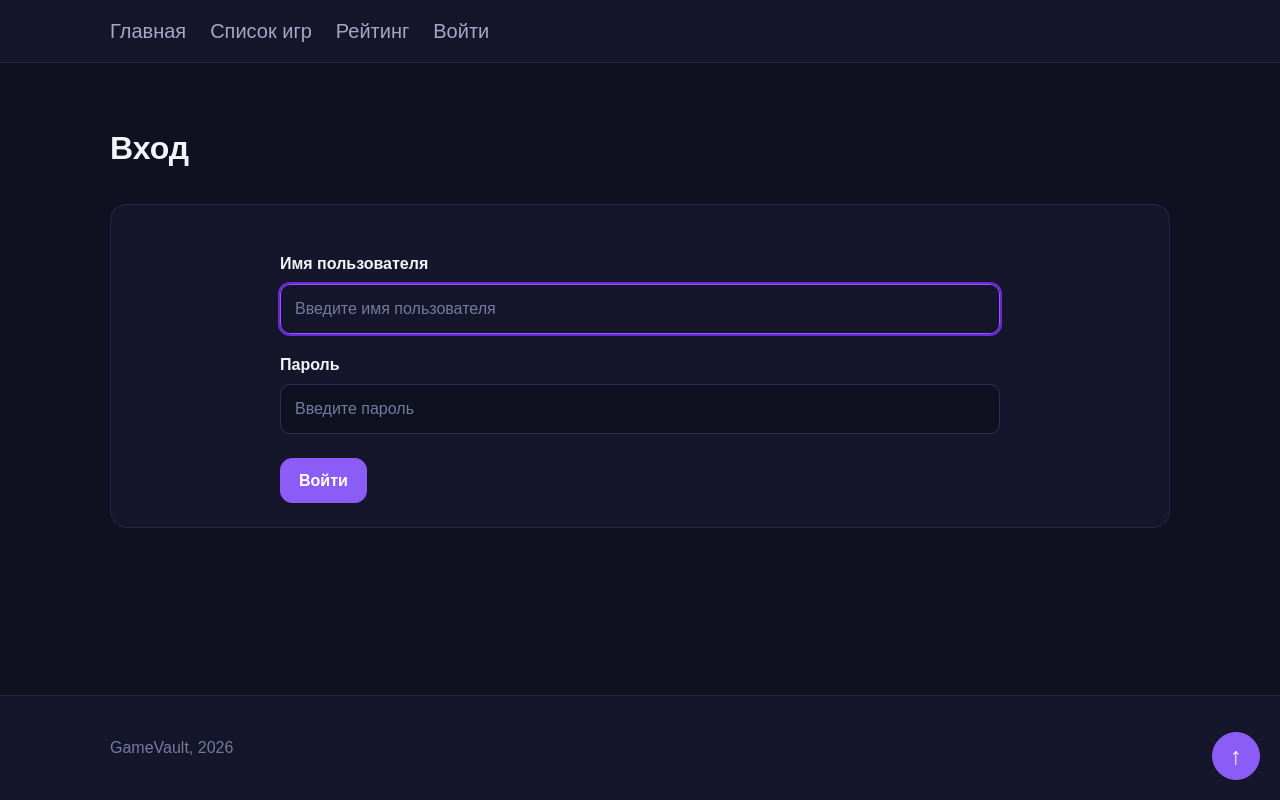
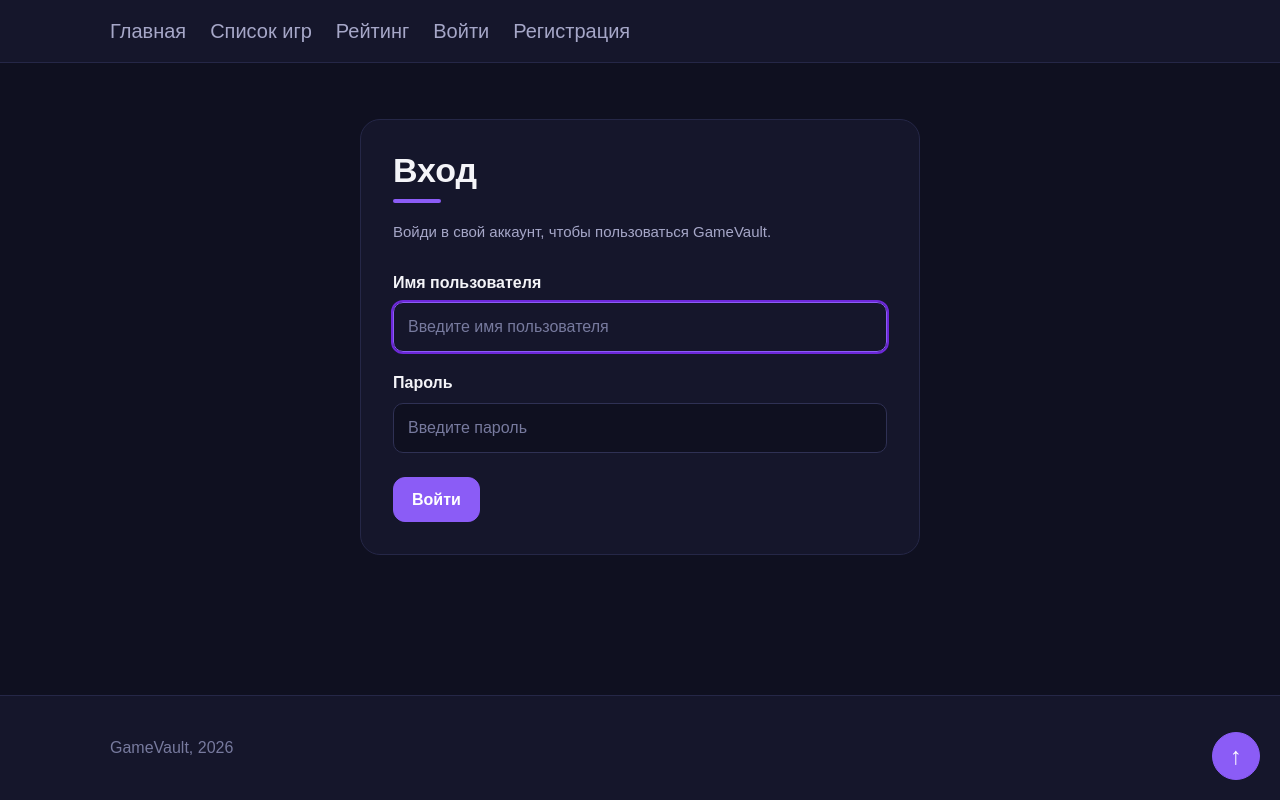
Before and after one commit to Res0x/GameVault, a Django app: page /login/ in a window 1280 px wide. Run offline with Django 5.2, Linux system fonts and the light colour scheme.

Commit message:
Added register page and form, some css fixes

```diff
--- a/games/admin.py
+++ b/games/admin.py
@@ -25,6 +25,7 @@ class GameAdmin(admin.ModelAdmin):
         'release_year',
         'rating',
         'status',
+        'added_by',
     )
 
     search_fields = (
@@ -37,6 +38,7 @@ class GameAdmin(admin.ModelAdmin):
         'platform',
         'release_year',
         'status',
+        'added_by',
     )
 
     filter_horizontal = (
--- a/games/forms.py
+++ b/games/forms.py
@@ -1,6 +1,6 @@
 from django import forms
 from django.core.exceptions import ValidationError
-from django.contrib.auth.forms import AuthenticationForm
+from django.contrib.auth.forms import AuthenticationForm, UserCreationForm
 
 from .models import Game
 from datetime import date
@@ -142,3 +142,17 @@ class GameAuthenticationForm(AuthenticationForm):
         self.fields['password'].widget.attrs['placeholder'] = (
             'Введите пароль'
         )
+
+class GameUserCreationForm(UserCreationForm):
+    def __init__(self, *args, **kwargs):
+        super().__init__(*args, **kwargs)
+        for field in self.fields.values():
+            field.widget.attrs['class'] = 'form-control'
+
+        self.fields['username'].label = 'Имя пользователя'
+        self.fields['password1'].label = 'Пароль'
+        self.fields['password2'].label = 'Подтверждение пароля'
+
+        self.fields['username'].widget.attrs['placeholder'] = 'Придумайте имя пользователя'
+        self.fields['password1'].widget.attrs['placeholder'] = 'Придумайте пароль'
+        self.fields['password2'].widget.attrs['placeholder'] = 'Повторите пароль'
--- a/games/static/games/css/style.css
+++ b/games/static/games/css/style.css
@@ -379,6 +379,94 @@ p {
     flex-basis: 220px;
 }
 
+/* =========================
+   Авторизация и регистрация
+   ========================= */
+
+.auth-page {
+    display: flex;
+    justify-content: center;
+    padding: 16px 0 32px;
+}
+
+.auth-card {
+    width: 100%;
+    max-width: 560px;
+    padding: 32px;
+    background-color: var(--color-bg-surface);
+    border: 1px solid var(--color-border-soft);
+    border-radius: 20px;
+}
+
+.auth-header {
+    margin-bottom: 28px;
+}
+
+.auth-title {
+    font-size: 34px;
+}
+
+.auth-subtitle {
+    font-size: 15px;
+    line-height: 1.5;
+    color: var(--color-text-secondary);
+    margin: 18px 0 0;
+}
+
+.auth-form {
+    max-width: none;
+    margin: 0;
+    gap: 20px;
+}
+
+.auth-form .form-group {
+    gap: 7px;
+}
+
+.auth-form .form-help {
+    font-size: 13px;
+    line-height: 1.5;
+    color: var(--color-text-muted);
+    margin: 0;
+}
+
+.auth-form .form-help p {
+    margin: 0;
+}
+
+.auth-form .form-help ul {
+    margin: 4px 0 0;
+    padding-left: 20px;
+    display: flex;
+    flex-direction: column;
+    gap: 3px;
+}
+
+.auth-form .form-help li {
+    margin: 0;
+}
+
+.auth-actions {
+    margin-top: 4px;
+}
+
+.auth-submit {
+    width: 100%;
+}
+
+.auth-switch {
+    font-size: 14px;
+    line-height: 1.5;
+    color: var(--color-text-muted);
+    text-align: center;
+    margin: 20px 0 0;
+}
+
+.form-help {
+    font-size: 14px;
+    color: var(--color-text-muted);
+    line-height: 1.5;
+}
 
 /* =========================
    Формы
@@ -457,7 +545,6 @@ p {
     justify-content: flex-start;
     margin-top: 4px;
 }
-
 
 /* Чекбоксы и радио */
 
--- a/games/templates/games/base.html
+++ b/games/templates/games/base.html
@@ -15,14 +15,17 @@
                 <a href="{% url 'games:game_list' %}">Список игр</a>
                 <a href="{% url 'games:ratings' %}">Рейтинг</a>
                 {% if user.is_authenticated %}
-                    <a href="{% url 'games:game_create' %}">Добавить игру</a>
-                   <p>{{user.username}}</p>
+                    {% if perms.games.add_game %}
+                        <a href="{% url 'games:game_create' %}">Добавить игру</a>
+                    {% endif %}
+                    <p>{{user.username}}</p>
                     <form method="POST" class="nav-auth-form" action="{% url 'games:logout' %}">
                         {% csrf_token %}
                         <button class="button" type="submit">Выйти</button>
                     </form>
                 {% else %}
                     <a href="{% url 'games:login' %}">Войти</a>
+                    <a href="{% url 'games:register' %}">Регистрация</a>
                 {% endif %}
             </nav>
         </div>
--- a/games/templates/games/login.html
+++ b/games/templates/games/login.html
@@ -1,10 +1,14 @@
 {% extends 'games/base.html' %}
 {% block title %}{{ page_title }}{% endblock %}
 {% block content %}
-    <div class="page-header">
-        <h1>{{ page_title }}</h1>
-    </div>
-    <section class="section">
+    <section class="auth-page">
+         <div class="auth-card">
+            <header class="auth-header">
+                <h1 class="page-title auth-title">{{ page_title }}</h1>
+                <p class="auth-subtitle">
+                    Войди в свой аккаунт, чтобы пользоваться GameVault.
+                </p>
+            </header>
             <form method="post" class="game-form">
                 {% csrf_token %}
                 {% if next %}
@@ -30,5 +34,6 @@
                   <button type="submit" class="button">Войти</button>
                 </div>
             </form>
+         </div>
     </section>
 {% endblock %}
--- a/games/urls.py
+++ b/games/urls.py
@@ -6,7 +6,16 @@ from . import views
 app_name = 'games'
 
 urlpatterns = [
-    path('', views.home, name='home'),
+    path(
+        '',
+        views.home,
+        name='home'
+    ),
+    path(
+        'register/',
+        views.GameRegisterView.as_view(),
+        name='register'
+    ),
     path(
         'login/',
         views.GameLoginView.as_view(),
--- a/games/views.py
+++ b/games/views.py
@@ -5,9 +5,9 @@ from django.urls import reverse, reverse_lazy
 from django.db.models import Q, Avg, Count, Min, Max
 from django.views.generic.edit import CreateView, UpdateView, DeleteView
 from django.views.generic import ListView, DetailView
-from django.contrib.auth.mixins import LoginRequiredMixin
+from django.contrib.auth.mixins import LoginRequiredMixin, PermissionRequiredMixin
 
-from .forms import GameForm, GameAuthenticationForm
+from .forms import GameForm, GameAuthenticationForm, GameUserCreationForm
 from .models import Game, Feature
 
 def home(request):
@@ -95,7 +95,6 @@ class GameDetailView(DetailView):
     template_name = 'games/game_detail.html'
     context_object_name = 'game'
     slug_url_kwarg = 'game_slug'
-
     def get_context_data(self, **kwargs):
         context = super().get_context_data(**kwargs)
         context['page_title'] = self.object.title
@@ -154,10 +153,15 @@ def ratings(request):
     return render(request, 'games/ratings.html', context)
 
 
-class GameCreateView(LoginRequiredMixin, CreateView):
+class GameCreateView(PermissionRequiredMixin, CreateView):
     model = Game
     form_class = GameForm
     template_name = 'games/game_form.html'
+    permission_required = 'games.add_game'
+
+    def form_valid(self, form):
+        form.instance.added_by = self.request.user
+        return super().form_valid(form)
 
     def get_context_data(self, **kwargs):
         context = super().get_context_data(**kwargs)
@@ -174,11 +178,12 @@ class GameCreateView(LoginRequiredMixin, CreateView):
         )
 
 
-class GameUpdateView(LoginRequiredMixin, UpdateView):
+class GameUpdateView(PermissionRequiredMixin, UpdateView):
     model = Game
     form_class = GameForm
     template_name = 'games/game_form.html'
     slug_url_kwarg = 'game_slug'
+    permission_required = 'games.change_game'
 
     def get_context_data(self, **kwargs):
         context = super().get_context_data(**kwargs)
@@ -195,11 +200,12 @@ class GameUpdateView(LoginRequiredMixin, UpdateView):
         )
 
 
-class GameDeleteView(LoginRequiredMixin, DeleteView):
+class GameDeleteView(PermissionRequiredMixin, DeleteView):
     model = Game
     template_name = 'games/game_confirm_delete.html'
     slug_url_kwarg = 'game_slug'
     success_url = reverse_lazy('games:game_list')
+    permission_required = 'games.delete_game'
 
     def get_context_data(self, **kwargs):
         context = super().get_context_data(**kwargs)
@@ -244,3 +250,13 @@ class GameLoginView(LoginView):
         context = super().get_context_data(**kwargs)
         context['page_title'] = 'Вход'
         return context
+
+class GameRegisterView(CreateView):
+    form_class = GameUserCreationForm
+    template_name = 'games/register.html'
+    success_url = reverse_lazy('games:login')
+
+    def get_context_data(self, **kwargs):
+        context = super().get_context_data(**kwargs)
+        context['page_title'] = 'Регистрация'
+        return context
```
Also changed, not shown: games/models.py (+8 -1 lines), games/templates/games/game_detail.html (+8 -1 lines), games/templates/games/register.html (added, +50 -0 lines), gamevault_project/settings.py (+7 -3 lines), db.sqlite3. Lines whose indentation alone changed are shown as unchanged.
